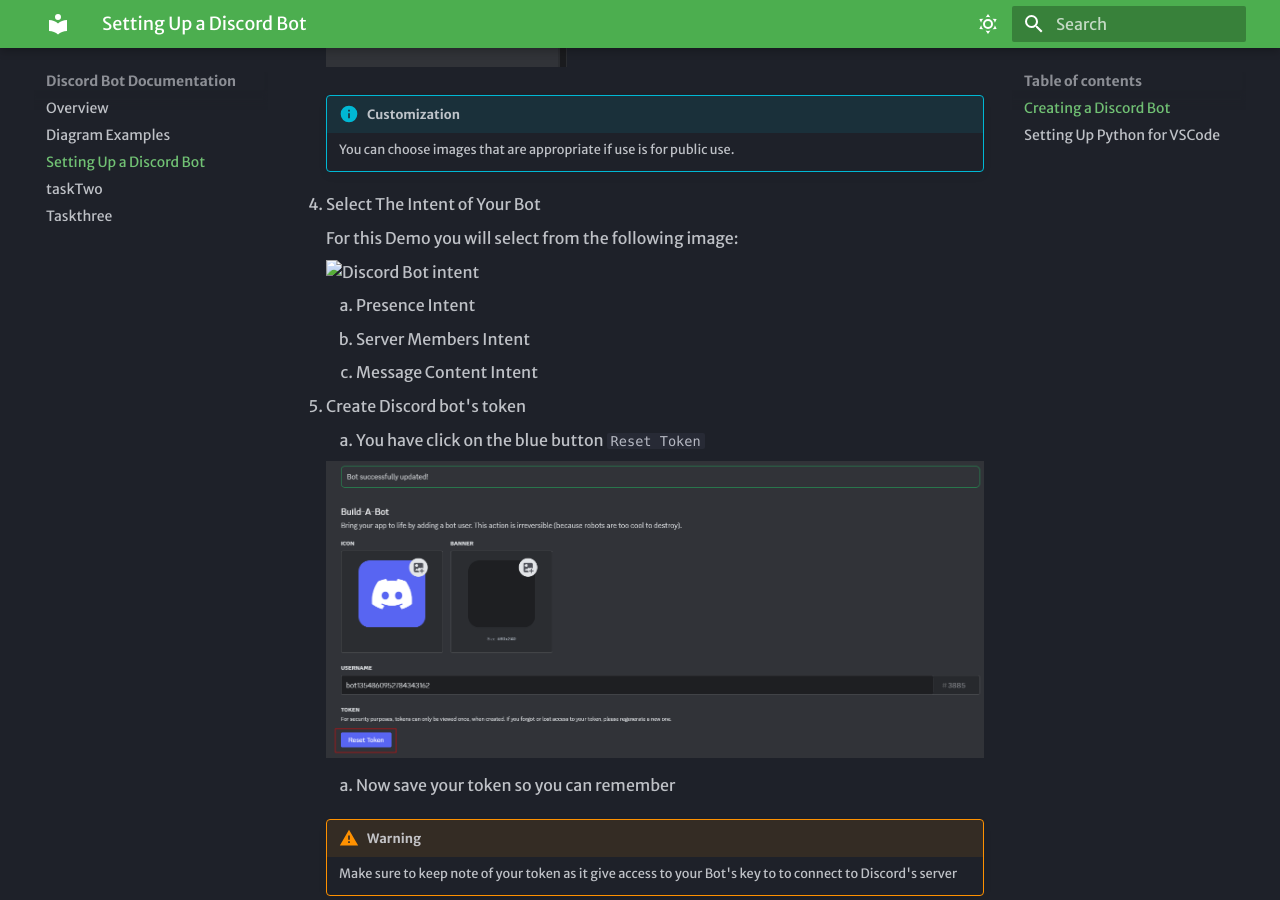
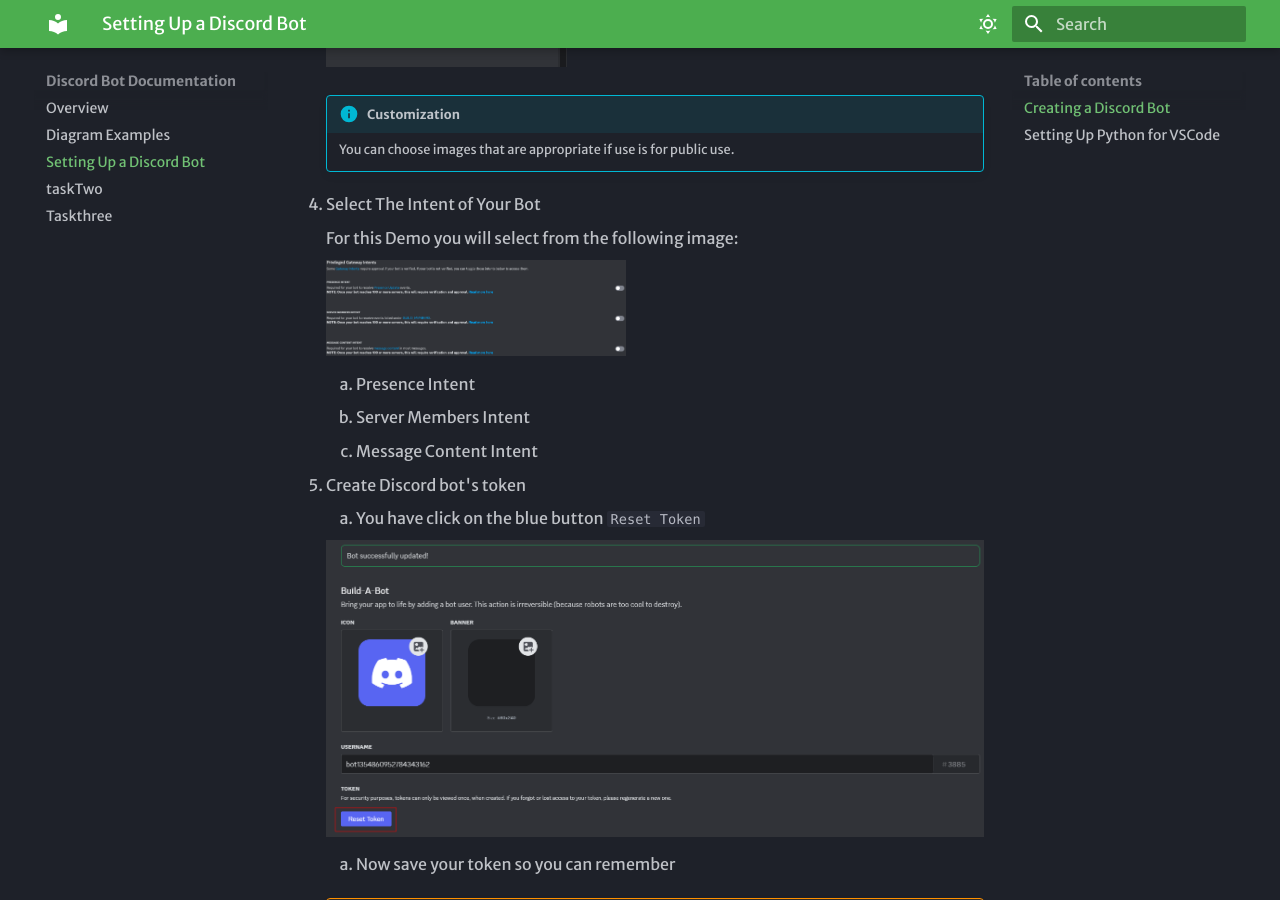
Before and after one commit to TitusLee2000/Discord-Bot-Documentation, an MkDocs documentation site: the page built from docs/taskOne.md, in a window 1280 px wide and 900 px high, scrolled down 1267 px. Built offline with MkDocs 1.6.1 and Material for MkDocs 9.7.7, drawn with Linux system fonts in a browser that asks for light colours; some web fonts are replaced.

Commit message:
Update taskOne.md

```diff
--- a/docs/taskOne.md
+++ b/docs/taskOne.md
@@ -27,7 +27,7 @@
 
     For this Demo you will select from the following image:
 
-    <img src="./assets/taskone/taskone_p3.png" alt="Discord Bot intent" width="300" height="200">
+    <img src="../assets/taskone/taskone_p3.png" alt="Discord Bot intent" width="300" height="200">
 
     1. Presence Intent
     2. Server Members Intent
```
